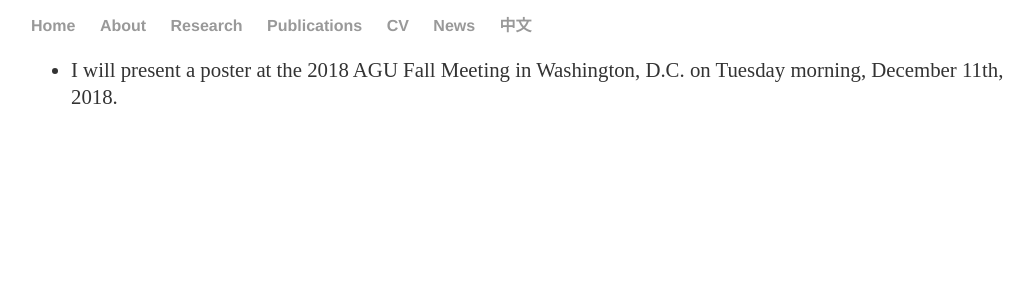
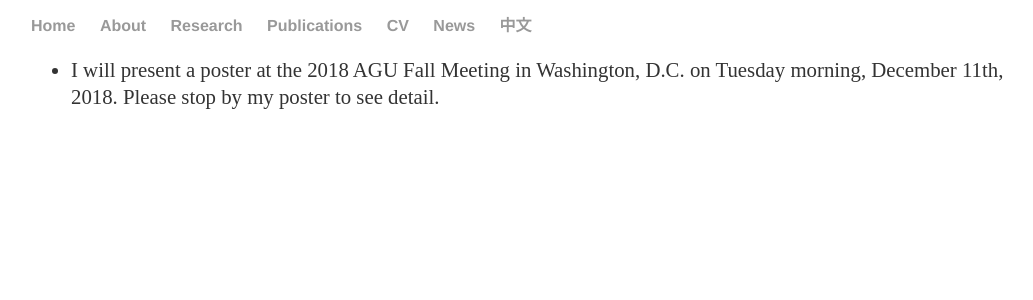
Before and after one commit to suruixie/suruixie.github.io, a Jekyll site: the page built from news/index.html, in a window 1280 px wide. Shown: the top 300 px of the page, without its empty margins (97-1130 px from the left). Built offline with Jekyll 4.4.1, drawn with Linux system fonts in a browser that asks for light colours.

Commit message:
Update index.html

```diff
--- a/news/index.html
+++ b/news/index.html
@@ -4,7 +4,7 @@ title: Surui's updates
 ---
 <div class="news">
 	<ul class="news_list">
-	<li style="line-height:130%; font-size:1.0em;">I will present a poster at the 2018 AGU Fall Meeting in Washington, D.C. on Tuesday morning, December 11th, 2018.</a></li>
+	<li style="line-height:130%; font-size:1.0em;">I will present a poster at the 2018 AGU Fall Meeting in Washington, D.C. on Tuesday morning, December 11th, 2018. Please stop by my poster to see detail.</a></li>
 	</ul>
 
 </div>
```
